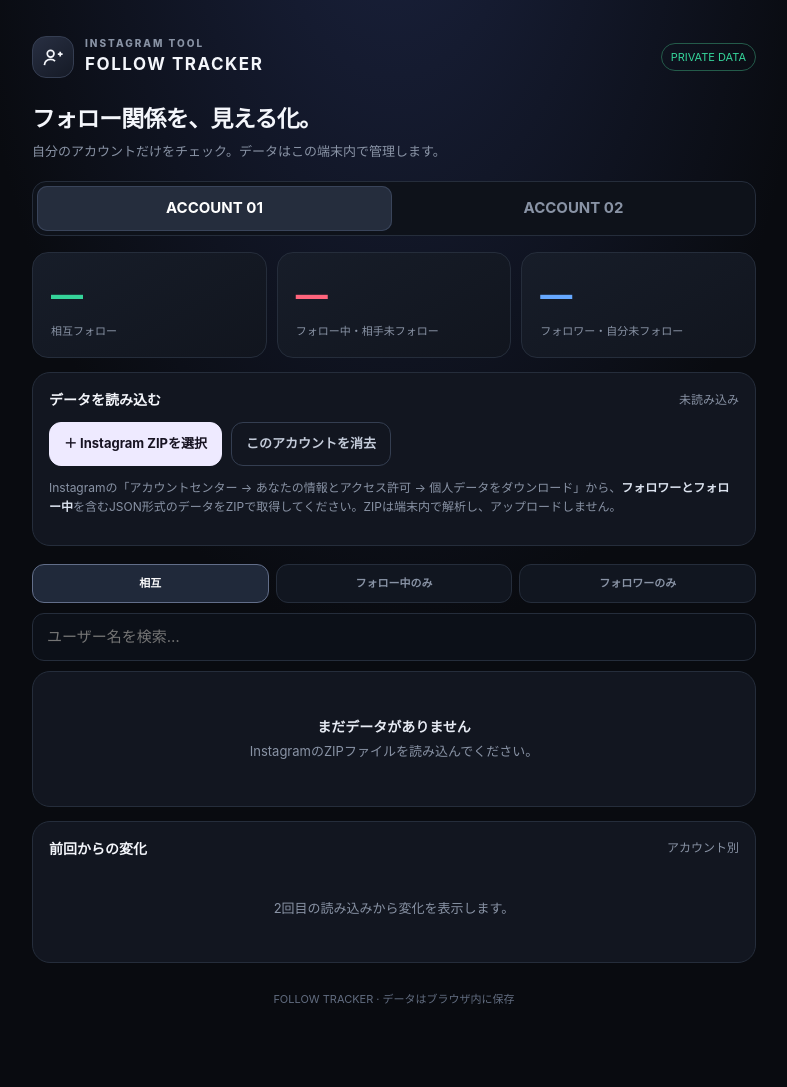
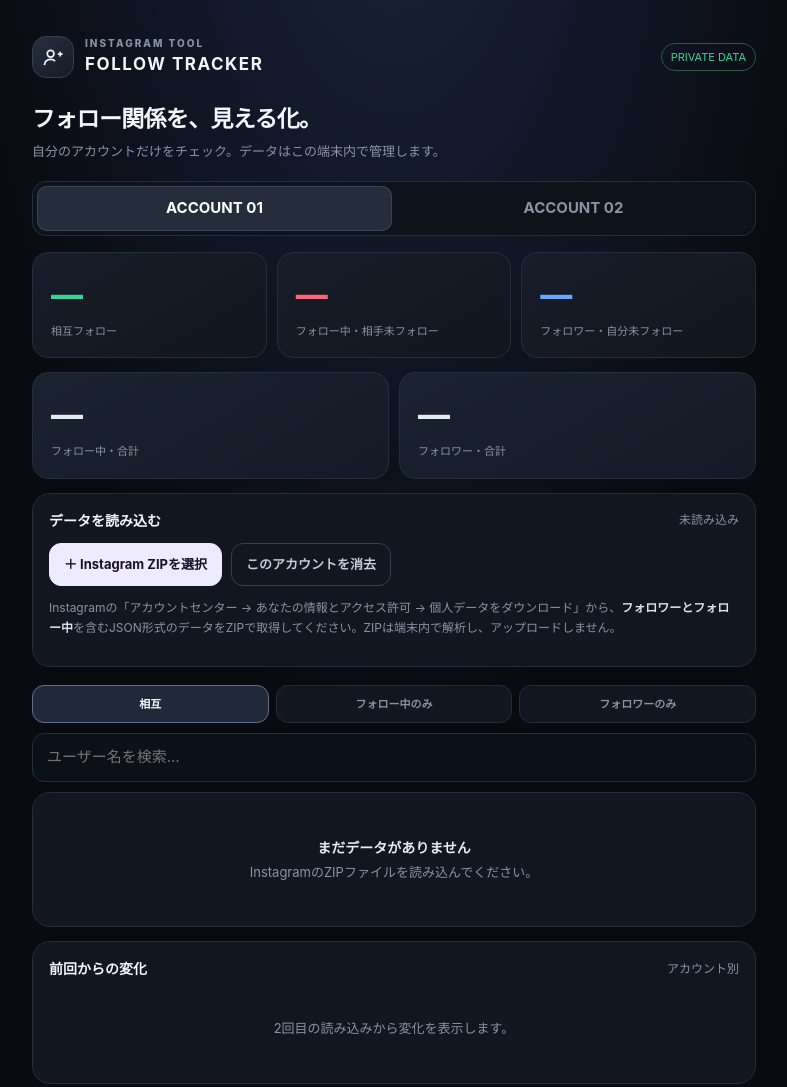
Before and after one commit to gotottoto/follow-tracker, a plain HTML site: page index.html in a window 1280 px wide. Shown: the top 1087 px of the page, without its empty margins (246-1033 px from the left). Before the commit the page ends 1050 px from the top, so only its background shows below. Drawn offline with nearby package versions, Linux system fonts and the light colour scheme.

Commit message:
Show total followers and following counts

```diff
--- a/index.html
+++ b/index.html
@@ -11,6 +11,7 @@ header{display:flex;align-items:center;justify-content:space-between;margin-bott
 h2{font-size:23px;margin:0 0 5px;letter-spacing:-.03em}.sub{color:var(--muted);font-size:13px;margin:0 0 20px}
 .account-switch{display:grid;grid-template-columns:1fr 1fr;background:#0e121a;border:1px solid var(--line);padding:4px;border-radius:14px;gap:4px;margin-bottom:16px}.account-switch button{border:0;background:transparent;color:var(--muted);padding:11px;border-radius:10px;font-weight:700}.account-switch button.active{background:#252d3d;color:white;box-shadow:inset 0 0 0 1px #39445a}
 .stats{display:grid;grid-template-columns:repeat(3,1fr);gap:10px;margin:14px 0}.stat{background:linear-gradient(150deg,#171d29,#11151e);border:1px solid var(--line);border-radius:16px;padding:15px 12px;min-width:0}.stat .num{font-size:27px;font-weight:800;letter-spacing:-.04em;font-variant-numeric:tabular-nums}.stat .label{font-size:11px;color:var(--muted);margin-top:4px}.green{color:var(--green)}.red{color:var(--red)}.blue{color:var(--blue)}
+.totals{display:grid;grid-template-columns:1fr 1fr;gap:10px;margin:0 0 14px}.total-stat{background:linear-gradient(150deg,#1b2230,#141a25)}.total-stat .num{color:#e8eaf2}
 .panel{background:var(--panel);border:1px solid var(--line);border-radius:18px;padding:16px;margin-top:14px}.panel-head{display:flex;align-items:center;justify-content:space-between;gap:10px;margin-bottom:12px}.panel h3{font-size:14px;margin:0}.muted{color:var(--muted);font-size:12px}
 .actions{display:flex;gap:9px;flex-wrap:wrap}.btn{border:1px solid #343e51;border-radius:12px;background:#202838;color:white;padding:11px 14px;font-weight:700;font-size:13px}.btn.primary{background:#eeeaff;color:#171322;border-color:#eeeaff}.btn.ghost{background:transparent;color:#c4ccda}.file-label{display:inline-flex;align-items:center;gap:8px}.file-label input{display:none}.notice{font-size:12px;color:var(--muted);line-height:1.65;margin:12px 0 0}.notice strong{color:#dce3ef}
 .tabs{display:grid;grid-template-columns:repeat(3,1fr);gap:7px;margin:18px 0 10px}.tab{padding:10px 5px;border:1px solid var(--line);background:#111620;border-radius:12px;color:var(--muted);font-size:11px;font-weight:700}.tab.active{border-color:#626e89;background:#20293a;color:white}
@@ -24,6 +25,7 @@ h2{font-size:23px;margin:0 0 5px;letter-spacing:-.03em}.sub{color:var(--muted);f
 <section><h2>フォロー関係を、見える化。</h2><p class="sub">自分のアカウントだけをチェック。データはこの端末内で管理します。</p></section>
 <div class="account-switch" role="tablist"><button class="active" data-account="0">ACCOUNT 01</button><button data-account="1">ACCOUNT 02</button></div>
 <div class="stats"><div class="stat"><div class="num green" id="mutualCount">—</div><div class="label">相互フォロー</div></div><div class="stat"><div class="num red" id="notFollowingCount">—</div><div class="label">フォロー中・相手未フォロー</div></div><div class="stat"><div class="num blue" id="notFollowBackCount">—</div><div class="label">フォロワー・自分未フォロー</div></div></div>
+<div class="totals"><div class="stat total-stat"><div class="num" id="totalFollowingCount">—</div><div class="label">フォロー中・合計</div></div><div class="stat total-stat"><div class="num" id="totalFollowersCount">—</div><div class="label">フォロワー・合計</div></div></div>
 <section class="panel"><div class="panel-head"><h3>データを読み込む</h3><span class="muted" id="lastUpdated">未読み込み</span></div><div class="actions"><label class="btn primary file-label">＋ Instagram ZIPを選択<input id="zipInput" type="file" accept=".zip,application/zip"></label><button class="btn ghost" id="clearBtn" type="button">このアカウントを消去</button></div><p class="notice">Instagramの「アカウントセンター → あなたの情報とアクセス許可 → 個人データをダウンロード」から、<strong>フォロワーとフォロー中</strong>を含むJSON形式のデータをZIPで取得してください。ZIPは端末内で解析し、アップロードしません。</p><div id="status" class="notice" aria-live="polite"></div></section>
 <div class="tabs" role="tablist"><button class="tab active" data-view="mutual">相互</button><button class="tab" data-view="following">フォロー中のみ</button><button class="tab" data-view="followers">フォロワーのみ</button></div><input class="search" id="search" type="search" placeholder="ユーザー名を検索…" autocomplete="off">
 <section class="panel list" id="userList"><div class="empty"><strong>まだデータがありません</strong>InstagramのZIPファイルを読み込んでください。</div></section>
@@ -40,7 +42,7 @@ function unique(xs){return [...new Set(xs.map(username).filter(Boolean))].sort((
 function sets(){const a=current(),f=new Set(a.followers||[]),g=new Set(a.following||[]);return{mutual:[...g].filter(x=>f.has(x)),following:[...g].filter(x=>!f.has(x)),followers:[...f].filter(x=>!g.has(x))}}
 function esc(s){return String(s).replace(/[&<>"']/g,c=>({'&':'&amp;','<':'&lt;','>':'&gt;','"':'&quot;',"'":'&#39;'}[c]))}
 function history(){const a=current(),el=document.getElementById('history');if(!a.history?.length){el.innerHTML='<div class="empty">2回目の読み込みから変化を表示します。</div>';return}el.innerHTML=a.history.slice().reverse().slice(0,5).map(h=>'<div class="history-row"><span>'+new Date(h.date).toLocaleString('ja-JP')+'</span><span>フォロー中 '+h.following+' · フォロワー '+h.followers+'</span></div>').join('')}
-function render(){const a=current(),has=Array.isArray(a.followers)&&Array.isArray(a.following),s=sets();document.querySelectorAll('[data-account]').forEach(b=>b.classList.toggle('active',Number(b.dataset.account)===account));document.getElementById('mutualCount').textContent=has?s.mutual.length:'—';document.getElementById('notFollowingCount').textContent=has?s.following.length:'—';document.getElementById('notFollowBackCount').textContent=has?s.followers.length:'—';document.getElementById('lastUpdated').textContent=a.updatedAt?'更新 '+new Date(a.updatedAt).toLocaleDateString('ja-JP'):'未読み込み';document.querySelectorAll('[data-view]').forEach(b=>b.classList.toggle('active',b.dataset.view===view));const el=document.getElementById('userList');if(!has){el.innerHTML='<div class="empty"><strong>まだデータがありません</strong>InstagramのZIPファイルを読み込んでください。</div>';history();return}const names=s[view].filter(n=>n.includes(query));el.innerHTML=names.length?names.map(n=>'<div class="person"><div class="avatar">'+esc(n.slice(0,1).toUpperCase())+'</div><div class="person-name">@'+esc(n)+'</div><a class="open-link" href="https://www.instagram.com/'+encodeURIComponent(n)+'/" target="_blank" rel="noopener">プロフィール ↗</a></div>').join(''):'<div class="empty"><strong>該当するユーザーはいません</strong>検索条件を変えてみてください。</div>';history()}
+function render(){const a=current(),has=Array.isArray(a.followers)&&Array.isArray(a.following),s=sets();document.querySelectorAll('[data-account]').forEach(b=>b.classList.toggle('active',Number(b.dataset.account)===account));document.getElementById('mutualCount').textContent=has?s.mutual.length:'—';document.getElementById('notFollowingCount').textContent=has?s.following.length:'—';document.getElementById('notFollowBackCount').textContent=has?s.followers.length:'—';document.getElementById('totalFollowingCount').textContent=has?(a.following||[]).length:'—';document.getElementById('totalFollowersCount').textContent=has?(a.followers||[]).length:'—';document.getElementById('lastUpdated').textContent=a.updatedAt?'更新 '+new Date(a.updatedAt).toLocaleDateString('ja-JP'):'未読み込み';document.querySelectorAll('[data-view]').forEach(b=>b.classList.toggle('active',b.dataset.view===view));const el=document.getElementById('userList');if(!has){el.innerHTML='<div class="empty"><strong>まだデータがありません</strong>InstagramのZIPファイルを読み込んでください。</div>';history();return}const names=s[view].filter(n=>n.includes(query));el.innerHTML=names.length?names.map(n=>'<div class="person"><div class="avatar">'+esc(n.slice(0,1).toUpperCase())+'</div><div class="person-name">@'+esc(n)+'</div><a class="open-link" href="https://www.instagram.com/'+encodeURIComponent(n)+'/" target="_blank" rel="noopener">プロフィール ↗</a></div>').join(''):'<div class="empty"><strong>該当するユーザーはいません</strong>検索条件を変えてみてください。</div>';history()}
 document.querySelectorAll('[data-account]').forEach(b=>b.addEventListener('click',()=>{account=Number(b.dataset.account);query='';document.getElementById('search').value='';document.getElementById('status').textContent='';render()}));
 document.querySelectorAll('[data-view]').forEach(b=>b.addEventListener('click',()=>{view=b.dataset.view;render()}));document.getElementById('search').addEventListener('input',e=>{query=clean(e.target.value);render()});
 document.getElementById('clearBtn').addEventListener('click',()=>{if(!confirm('このアカウントの読み込みデータと履歴を削除しますか？'))return;db.accounts[account]={};save();render()});
```
